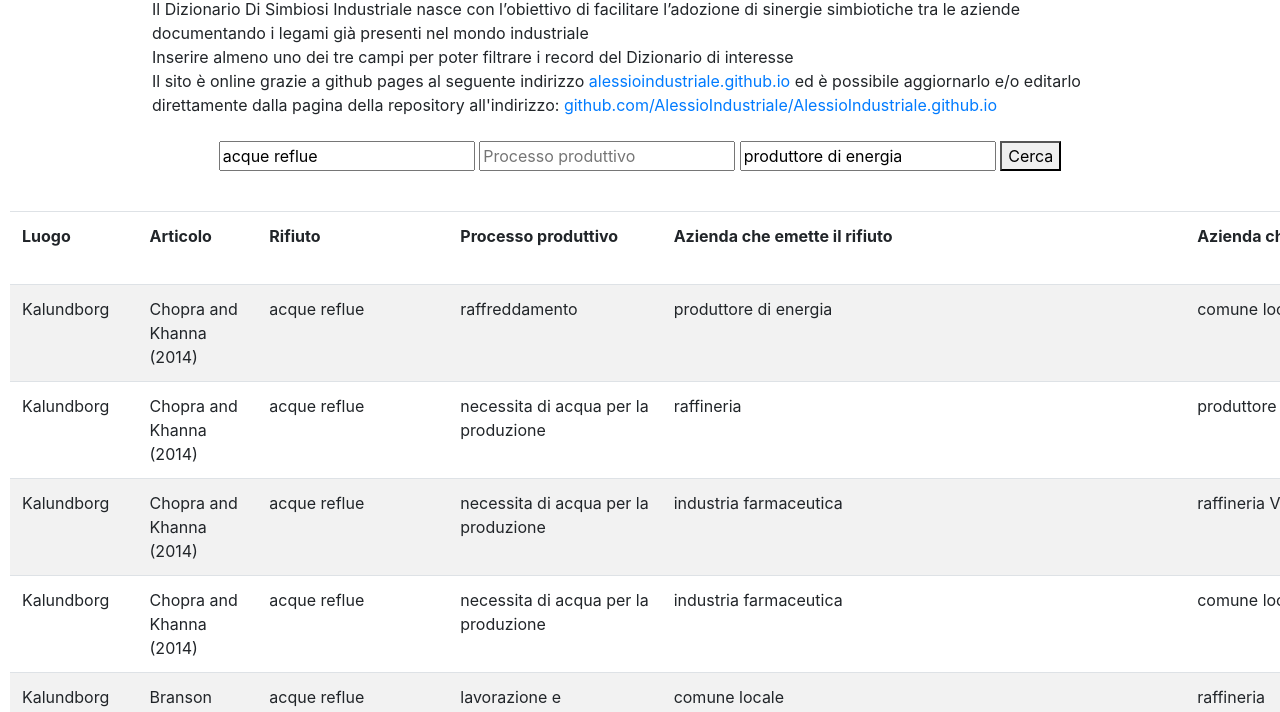
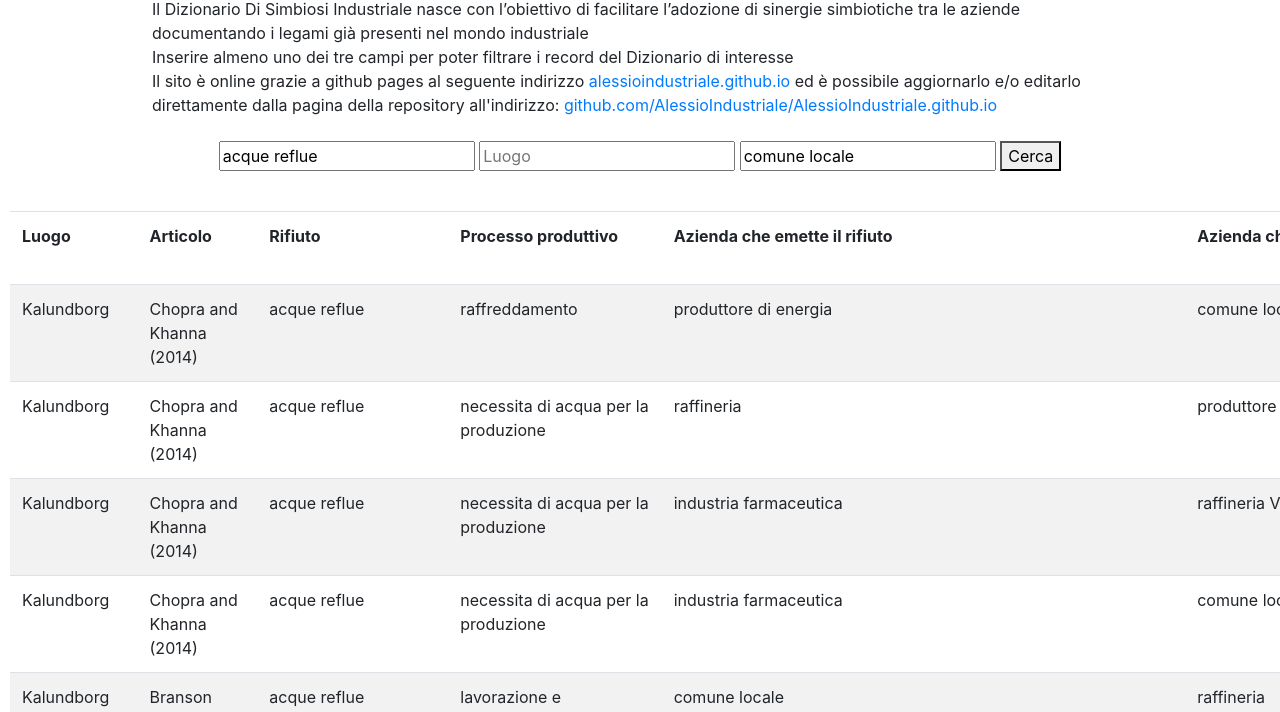
Before and after one commit to AlessioIndustriale/AlessioIndustriale.github.io, a plain HTML site: page index.html in a window 1280 px wide. Shown: the part 86-798 px from the top of the page. Drawn offline with nearby package versions, Linux system fonts and the light colour scheme.

Commit message:
luogo -> processo produttivo

```diff
--- a/index.html
+++ b/index.html
@@ -34,8 +34,8 @@
         <p>Il sito è online grazie a github pages al seguente indirizzo <a href="https://alessioindustriale.github.io/">alessioindustriale.github.io</a> ed è possibile aggiornarlo e/o editarlo direttamente dalla pagina della repository all'indirizzo: <a href="https://github.com/AlessioIndustriale/AlessioIndustriale.github.io">github.com/AlessioIndustriale/AlessioIndustriale.github.io</a></p>
         <br>
         <input type="text" placeholder="Rifiuto" id="input1" value="acque reflue">
-        <input type="text" placeholder="Processo produttivo" id="input2"> <!-- mettere luogo -->
-        <input type="text" placeholder="Azienda che emette il rifiuto" id="input3" value="produttore di energia"> <!-- azienda che emette il rifiuto -->
+        <input type="text" placeholder="Luogo" id="input2"> <!-- mettere luogo -->
+        <input type="text" placeholder="Azienda che emette il rifiuto" id="input3" value="comune locale">
 
         <button onclick="clicco()">Cerca</button>
 
@@ -533,7 +533,7 @@
 
             var lines = data;
 
-            var columnMap = [2, 3, 4];
+            var columnMap = [2, 0, 4];
 
             [document.getElementById("input1").value.trim().toLowerCase(),
             document.getElementById("input2").value.trim().toLowerCase(),
```
